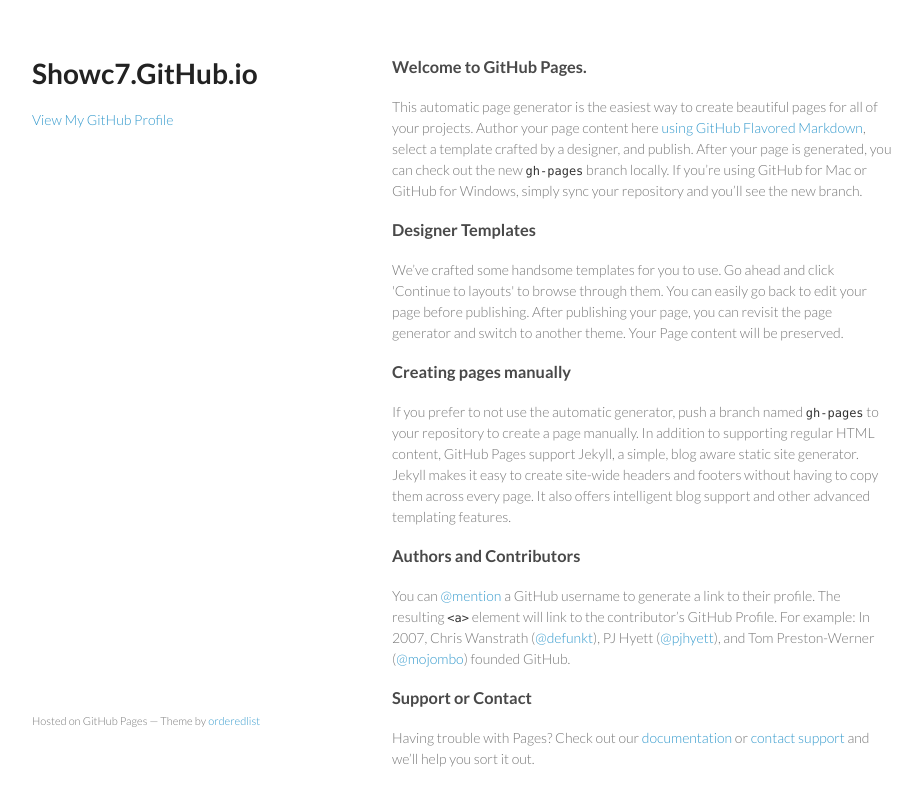
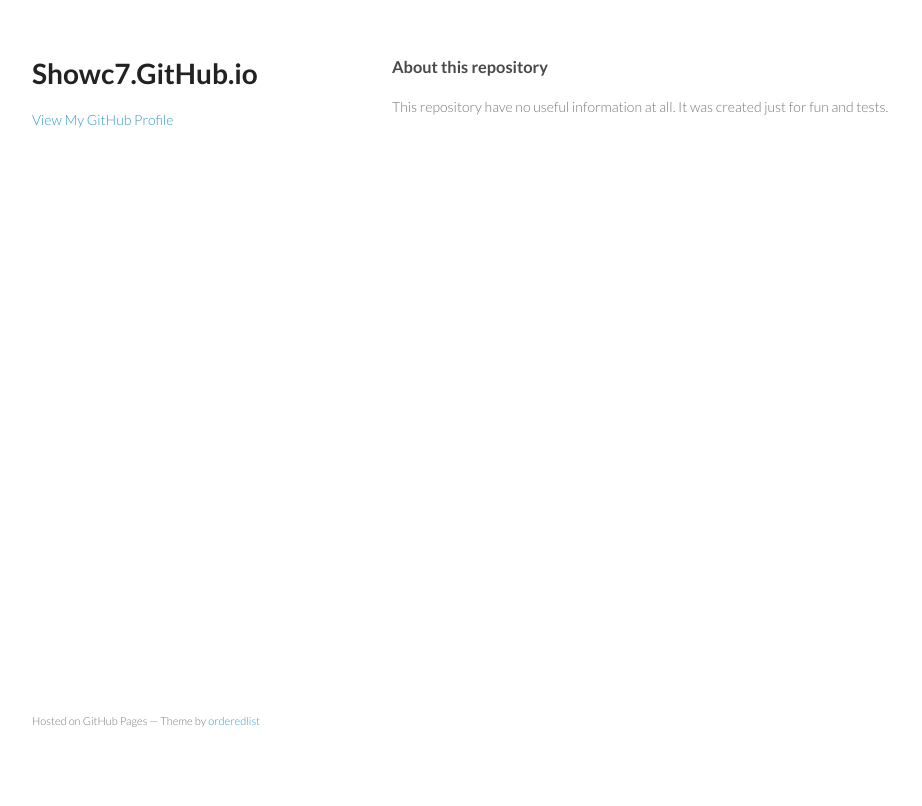
Before and after one commit to bloodAndDance/showc7.github.io, a plain HTML site: page index.html in a window 1280 px wide. Shown: the whole page, without its empty margins (178-1100 px from the left). Drawn offline with Linux system fonts and the light colour scheme.

Commit message:
modified:   index.html

```diff
--- a/index.html
+++ b/index.html
@@ -24,29 +24,10 @@
       </header>
       <section>
         <h3>
-<a id="welcome-to-github-pages" class="anchor" href="#welcome-to-github-pages" aria-hidden="true"><span class="octicon octicon-link"></span></a>Welcome to GitHub Pages.</h3>
+<a id="about-this-profile" class="anchor" href="#about-this-profile" aria-hidden="true"><span class="octicon octicon-link"></span></a>About this repository</h3>
 
-<p>This automatic page generator is the easiest way to create beautiful pages for all of your projects. Author your page content here <a href="https://guides.github.com/features/mastering-markdown/">using GitHub Flavored Markdown</a>, select a template crafted by a designer, and publish. After your page is generated, you can check out the new <code>gh-pages</code> branch locally. If you’re using GitHub for Mac or GitHub for Windows, simply sync your repository and you’ll see the new branch.</p>
+This repository have no useful information at all. It was created just for fun and tests.
 
-<h3>
-<a id="designer-templates" class="anchor" href="#designer-templates" aria-hidden="true"><span class="octicon octicon-link"></span></a>Designer Templates</h3>
-
-<p>We’ve crafted some handsome templates for you to use. Go ahead and click 'Continue to layouts' to browse through them. You can easily go back to edit your page before publishing. After publishing your page, you can revisit the page generator and switch to another theme. Your Page content will be preserved.</p>
-
-<h3>
-<a id="creating-pages-manually" class="anchor" href="#creating-pages-manually" aria-hidden="true"><span class="octicon octicon-link"></span></a>Creating pages manually</h3>
-
-<p>If you prefer to not use the automatic generator, push a branch named <code>gh-pages</code> to your repository to create a page manually. In addition to supporting regular HTML content, GitHub Pages support Jekyll, a simple, blog aware static site generator. Jekyll makes it easy to create site-wide headers and footers without having to copy them across every page. It also offers intelligent blog support and other advanced templating features.</p>
-
-<h3>
-<a id="authors-and-contributors" class="anchor" href="#authors-and-contributors" aria-hidden="true"><span class="octicon octicon-link"></span></a>Authors and Contributors</h3>
-
-<p>You can <a href="https://github.com/blog/821" class="user-mention">@mention</a> a GitHub username to generate a link to their profile. The resulting <code>&lt;a&gt;</code> element will link to the contributor’s GitHub Profile. For example: In 2007, Chris Wanstrath (<a href="https://github.com/defunkt" class="user-mention">@defunkt</a>), PJ Hyett (<a href="https://github.com/pjhyett" class="user-mention">@pjhyett</a>), and Tom Preston-Werner (<a href="https://github.com/mojombo" class="user-mention">@mojombo</a>) founded GitHub.</p>
-
-<h3>
-<a id="support-or-contact" class="anchor" href="#support-or-contact" aria-hidden="true"><span class="octicon octicon-link"></span></a>Support or Contact</h3>
-
-<p>Having trouble with Pages? Check out our <a href="https://help.github.com/pages">documentation</a> or <a href="https://github.com/contact">contact support</a> and we’ll help you sort it out.</p>
       </section>
       <footer>
         <p><small>Hosted on GitHub Pages &mdash; Theme by <a href="https://github.com/orderedlist">orderedlist</a></small></p>
```
